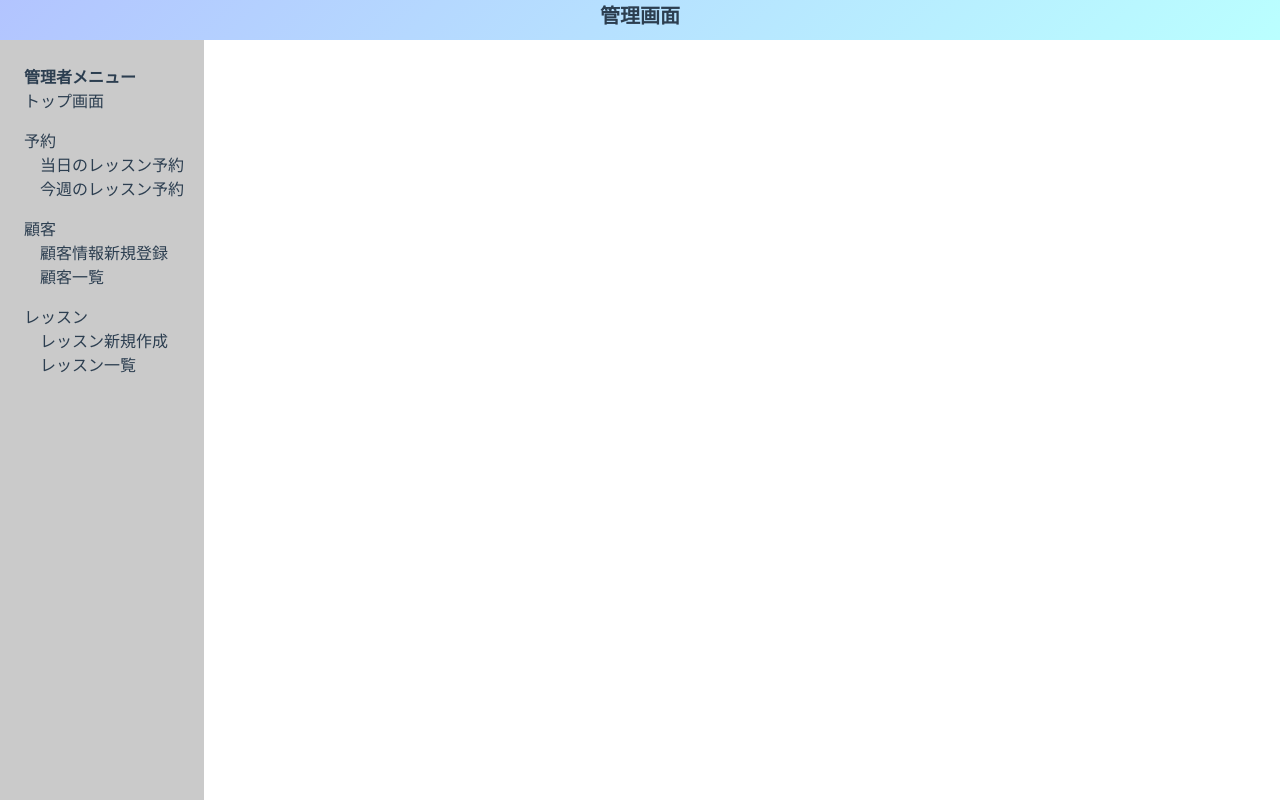
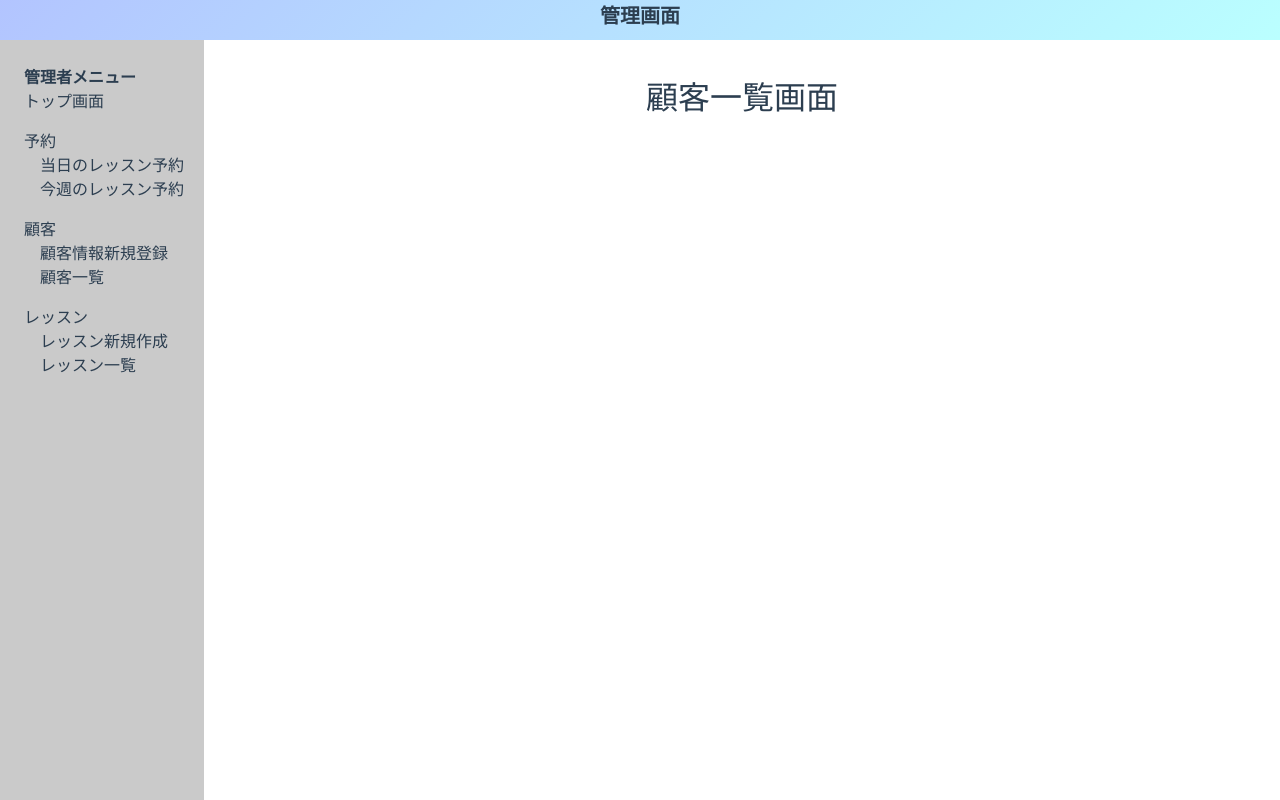
Before and after one commit to yamawaki1016/AdminGolf, a Vue app in the folder golf-admin/: page /#/costomerList in a window 1280 px wide. Built offline with nearby package versions, Linux system fonts and the light colour scheme.

Commit message:
顧客一覧画面生成、画面遷移処理追加

```diff
--- a/golf-admin/src/components/SideBar.vue
+++ b/golf-admin/src/components/SideBar.vue
@@ -17,7 +17,7 @@
         <div class="bar-contents" @click="gotoCostomerRegistration()">
           顧客情報新規登録
         </div>
-        <div class="bar-contents">顧客一覧</div>
+        <div class="bar-contents" @click="gotoCostomerList()">顧客一覧</div>
       </div>
     </div>
     <div class="bar-block">
@@ -47,6 +47,9 @@ export default {
     gotoCostomerRegistration() {
       this.$router.push("/costomerRegistration");
     },
+    gotoCostomerList() {
+      this.$router.push("/costomerList");
+    },
   },
 };
 </script>
--- a/golf-admin/src/router/index.ts
+++ b/golf-admin/src/router/index.ts
@@ -3,6 +3,7 @@ import AdminTop from "../views/AdminTop.vue";
 import DayReserve from "../views/DayReserve.vue";
 import UserInfo from "../views/UserInfo.vue";
 import CostomerRegistration from "../views/CostomerRegistration.vue";
+import CostomerList from "../views/CostomerList.vue";
 
 const routes: Array<RouteRecordRaw> = [
   {
@@ -26,6 +27,11 @@ const routes: Array<RouteRecordRaw> = [
     component: CostomerRegistration,
   },
   {
+    path: "/costomerList",
+    name: "CostomerList",
+    component: CostomerList,
+  },
+  {
     path: "/about",
     name: "About",
     // route level code-splitting
--- a/golf-admin/src/views/AdminTop.vue
+++ b/golf-admin/src/views/AdminTop.vue
@@ -18,7 +18,11 @@
         >
           <template v-slot:body> 顧客新規登録 </template>
         </SquareBlock>
-        <SquareBlock class="ml-8 w-50" id="customerList" :colorType="1">
+        <SquareBlock
+          class="ml-8 w-50"
+          id="customerList"
+          @click="gotoCostomerList()"
+        >
           <template v-slot:body> 顧客一覧 </template>
         </SquareBlock>
       </div>
@@ -60,6 +64,9 @@ export default {
     },
     gotoCostomerRegistration() {
       this.$router.push("/costomerRegistration");
+    },
+    gotoCostomerList() {
+      this.$router.push("/costomerList");
     },
     getcurrentTime() {
       this.currentTime = this.formatDate(new Date());
--- /dev/null
+++ b/golf-admin/src/views/CostomerList.vue
@@ -0,0 +1,23 @@
+<template>
+  <div class="costomer-list">
+    <div class="costomer-list-title">顧客一覧画面</div>
+  </div>
+</template>
+<script>
+export default {
+  name: "CostomerList",
+  data() {
+    return {};
+  },
+  computed: {},
+  methods: {},
+};
+</script>
+<style scoped>
+.costomer-list {
+  margin: 32px 64px;
+}
+.costomer-list-title {
+  font-size: 32px;
+}
+</style>
```
